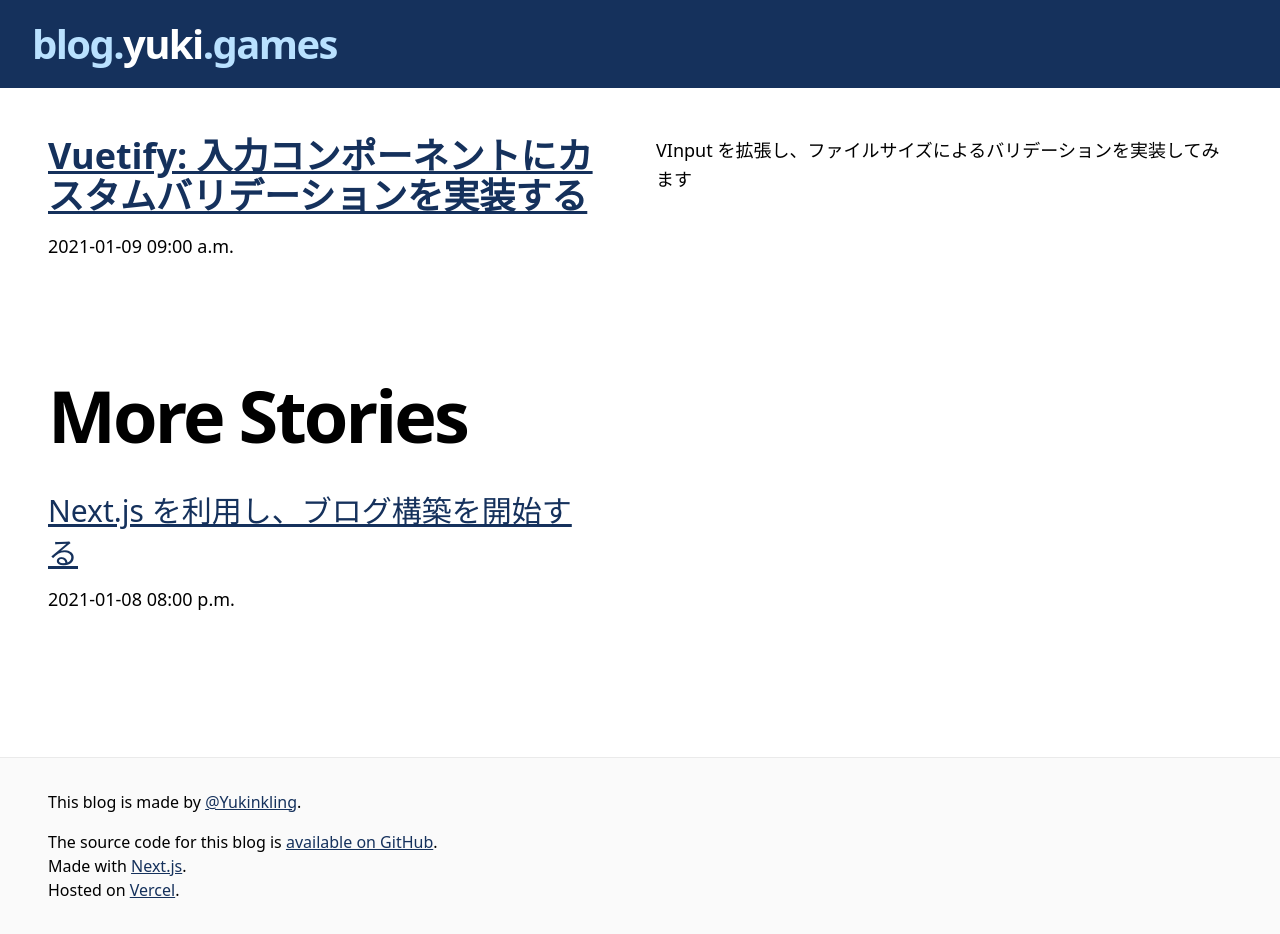
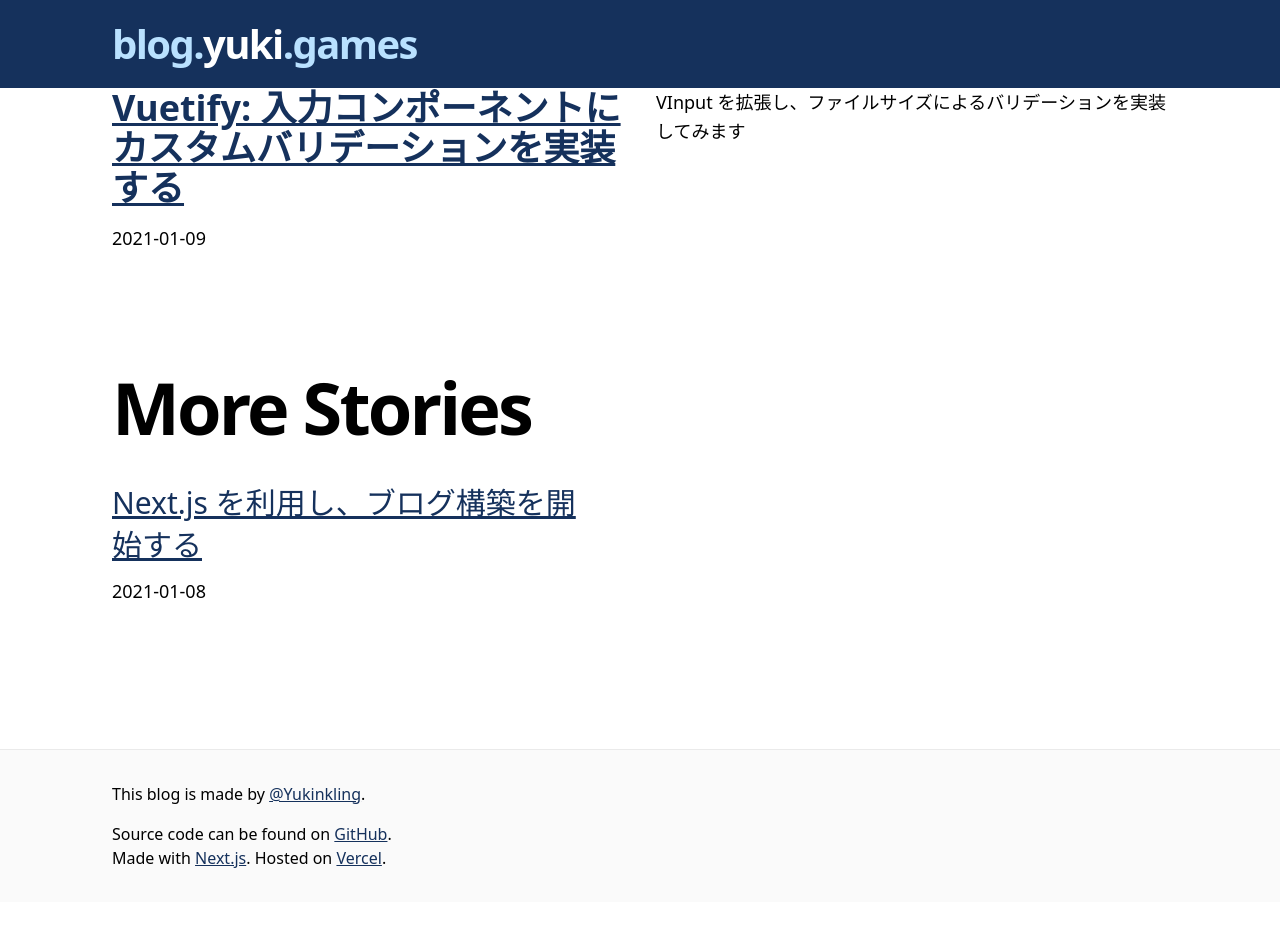
Before and after one commit to yukidaruma/blog.yuki.games, a Next.js app: page / in a window 1280 px wide. After the commit the page ends 902 px from the top, so only its background shows below. Built offline with nearby package versions, Linux system fonts and the light colour scheme.

Commit message:
style: Adjust site-wide layout

```diff
--- a/components/container.js
+++ b/components/container.js
@@ -1,3 +1,3 @@
-export default function Container({ children }) {
-  return <div className="container mx-auto px-8 md:px-12">{children}</div>;
+export default function Container({ className = '', children }) {
+  return <div className="max-w-6xl container mx-auto px-4 md:px-8 lg:px-12">{children}</div>;
 }
--- a/components/date-formatter.js
+++ b/components/date-formatter.js
@@ -1,6 +1,7 @@
 import { format, parseISO } from 'date-fns';
 
-export default function DateFormatter({ dateString }) {
+export default function DateFormatter({ dateString, fullDate }) {
   const date = parseISO(dateString);
-  return <time dateTime={dateString}>{format(date, 'yyyy-MM-dd hh:mm aaaa')}</time>;
+  const dateFormat = 'yyyy-MM-dd' + (fullDate ? ' hh:mm aaaa' : '');
+  return <time dateTime={dateString}>{format(date, dateFormat)}</time>;
 }
--- a/components/footer.js
+++ b/components/footer.js
@@ -5,24 +5,22 @@ export default function Footer() {
   return (
     <footer className="bg-accent-1 border-t border-accent-2">
       <Container>
-        <div className="py-8 flex flex-col lg:flex-row items-center">
+        <div className="py-8 flex">
           <div>
             <p>
               This blog is made by <a href={TWITTER_URL}>@Yukinkling</a>.
             </p>
 
             <p className="mt-4">
-              The source code for this blog is{' '}
+              Source code can be found on{' '}
               <a className="hover:text-success duration-200 transition-colors" href={REPO_URL}>
-                available on GitHub
+                GitHub
               </a>
               .
             </p>
             <p>
-              Made with <a href="https://github.com/vercel/next.js">Next.js</a>.
-            </p>
-            <p>
-              Hosted on <a href="https://vercel.com/">Vercel</a>.
+              Made with <a href="https://github.com/vercel/next.js">Next.js</a>. Hosted on{' '}
+              <a href="https://vercel.com/">Vercel</a>.
             </p>
           </div>
         </div>
--- a/components/intro.js
+++ b/components/intro.js
@@ -1,18 +1,21 @@
 import Link from 'next/link';
 import { colors } from '../styles/colors';
+import Container from './container';
 
 export default function Intro() {
   return (
-    <section
-      className="flex-col px-8 py-5 md:flex-row flex items-center md:justify-between mb-8 md:mb-12"
-      style={{ backgroundColor: colors.snowDark }}>
-      <h1 className="text-4xl md:text-5xl font-bold tracking-tighter leading-tight md:pr-8 ">
+    <div className="">
+      <section className="py-5 flex items-center" style={{ backgroundColor: colors.snowDark }}>
+        <Container>
+          <h1 className="text-4xl md:text-5xl font-bold tracking-tighter leading-tight md:pr-8">
             <Link href="/">
               <a style={{ color: colors.snow2 }} className="no-underline">
                 blog.<span className="text-white">yuki</span>.games
               </a>
             </Link>
           </h1>
+        </Container>
       </section>
+    </div>
   );
 }
--- a/components/meta.js
+++ b/components/meta.js
@@ -1,5 +1,4 @@
 import Head from 'next/head';
-import { CMS_NAME } from '../lib/constants';
 
 export default function Meta() {
   return (
@@ -14,10 +13,6 @@ export default function Meta() {
       <meta name="msapplication-config" content="/favicon/browserconfig.xml" />
       <meta name="theme-color" content="#000" />
       <link rel="alternate" type="application/rss+xml" href="/feed.xml" />
-      <meta
-        name="description"
-        content={`A statically generated blog example using Next.js and ${CMS_NAME}.`}
-      />
     </Head>
   );
 }
--- a/components/post-body.js
+++ b/components/post-body.js
@@ -2,7 +2,7 @@ import markdownStyles from './markdown-styles.module.css';
 
 export default function PostBody({ content }) {
   return (
-    <div className="post-body">
+    <div className="post-body max-w-2xl">
       <div
         className={markdownStyles['markdown-body']}
         dangerouslySetInnerHTML={{ __html: content }}
--- a/components/post-footer.js
+++ b/components/post-footer.js
@@ -1,15 +1,4 @@
-import Link from 'next/link';
-import { DEFAULT_BRANCH_NAME, REPO_URL } from '../lib/constants';
-
-const getGitHubFileLink = (type, filePath) => {
-  return `${REPO_URL}/${type}/${DEFAULT_BRANCH_NAME}/${filePath}`;
-};
-
 export default function PostFooter({ filePath }) {
-  return (
-    <p className="font-mono">
-      <Link href={getGitHubFileLink('blob', filePath)}>Source</Link> /{' '}
-      <Link href={getGitHubFileLink('commits', filePath)}>History</Link>
-    </p>
-  );
+  // To be reused
+  return null;
 }
--- a/components/post-header.js
+++ b/components/post-header.js
@@ -1,20 +1,36 @@
+import Link from 'next/link';
 import CoverImage from '../components/cover-image';
 import DateFormatter from '../components/date-formatter';
 import PostTitle from '../components/post-title';
+import { DEFAULT_BRANCH_NAME, REPO_URL } from '../lib/constants';
 
-export default function PostHeader({ title, coverImage, date }) {
+const getGitHubFileLink = (type, filePath) => {
+  return `${REPO_URL}/${type}/${DEFAULT_BRANCH_NAME}/${filePath}`;
+};
+
+export default function PostHeader({ title, filePath, coverImage, date }) {
   return (
     <>
-      <PostTitle>{title}</PostTitle>
       {coverImage && (
-        <div className="mb-8 md:mb-16 sm:mx-0">
+        <div className="mb-8 md:mb-12 sm:mx-0">
           <CoverImage title={title} src={coverImage} height={620} width={1240} />
         </div>
       )}
-      <div className="max-w-2xl font-mono">
-        <p>
-          Posted at: <DateFormatter dateString={date} />
-        </p>
+      <PostTitle>{title}</PostTitle>
+      <div className="text-gray-500 mt-4 mb-8">
+        <div>
+          <p>
+            Posted at: <DateFormatter dateString={date} fullDate={true} />
+          </p>
+          <p class="flex gap-4">
+            <Link href={getGitHubFileLink('blob', filePath)}>
+              <a className="text-gray-500">View source</a>
+            </Link>
+            <Link href={getGitHubFileLink('commits', filePath)}>
+              <a className="text-gray-500">Edit history</a>
+            </Link>
+          </p>
+        </div>
       </div>
     </>
   );
--- a/components/post-title.js
+++ b/components/post-title.js
@@ -1,6 +1,6 @@
 export default function PostTitle({ children }) {
   return (
-    <h1 className="text-2xl md:text-3xl lg:text-4xl font-bold tracking-tighter leading-tight md:leading-none mb-12">
+    <h1 className="text-2xl md:text-3xl lg:text-4xl font-bold leading-tight md:leading-none ">
       {children}
     </h1>
   );
--- a/pages/posts/[slug].js
+++ b/pages/posts/[slug].js
@@ -21,10 +21,10 @@ export default function Post({ post, morePosts, preview }) {
         <PostTitle>Loading…</PostTitle>
       ) : (
         <>
-          <article className="mb-32">
+          <article className="my-4 md:my-8 lg:my-12">
             <Head>
               <title>
-                {post.title} | Next.js Blog Example with {CMS_NAME}
+                {post.title} | {CMS_NAME}
               </title>
               {post.ogImage && post.ogImage.url && (
                 <meta property="og:image" content={post.ogImage.url} />
@@ -35,7 +35,7 @@ export default function Post({ post, morePosts, preview }) {
               title={post.title}
               coverImage={post.coverImage}
               date={post.date}
-              author={post.author}
+              filePath={post.filePath}
             />
             <PostBody content={post.content} />
             <PostFooter filePath={post.filePath} />
```
Lines whose indentation alone changed are shown as unchanged.
